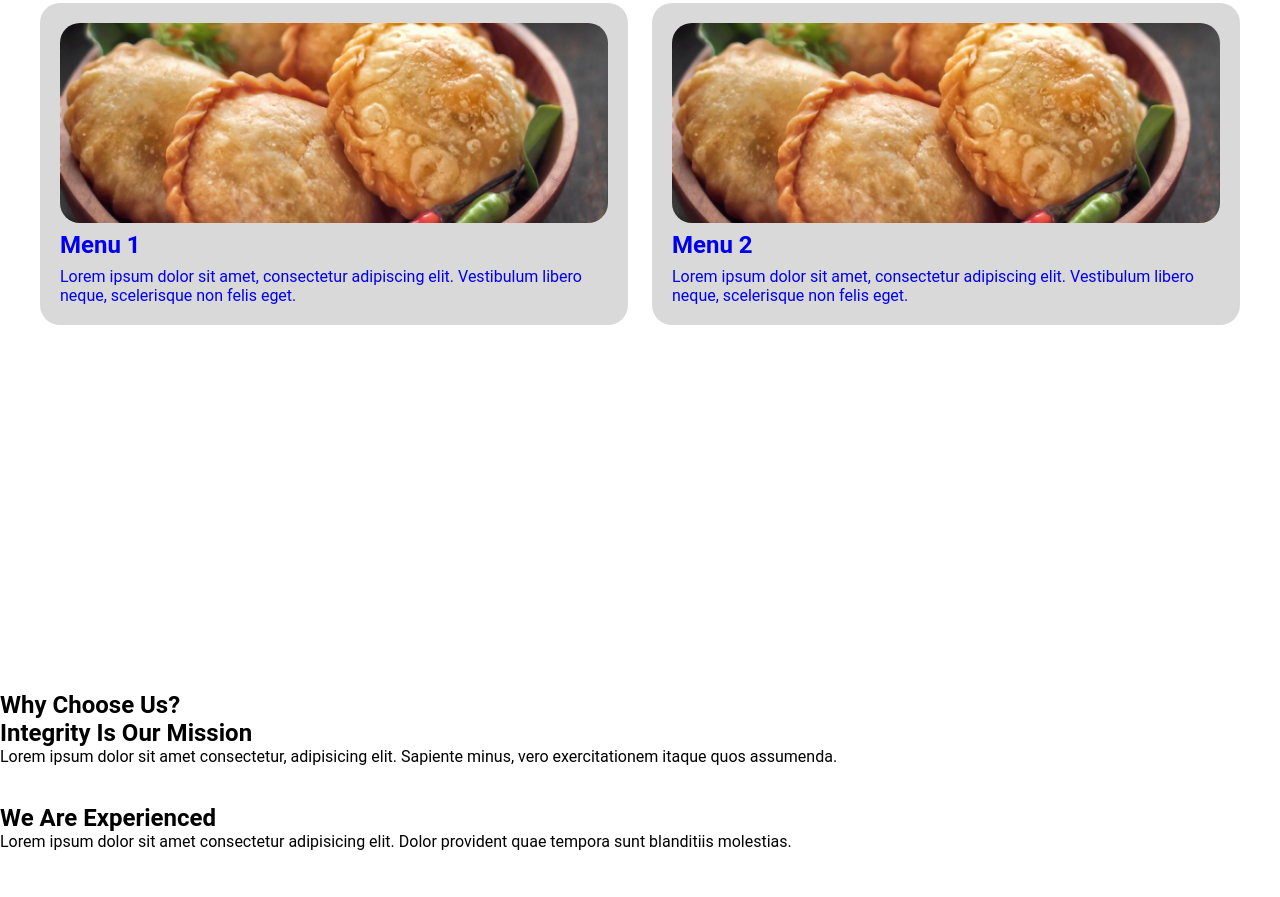
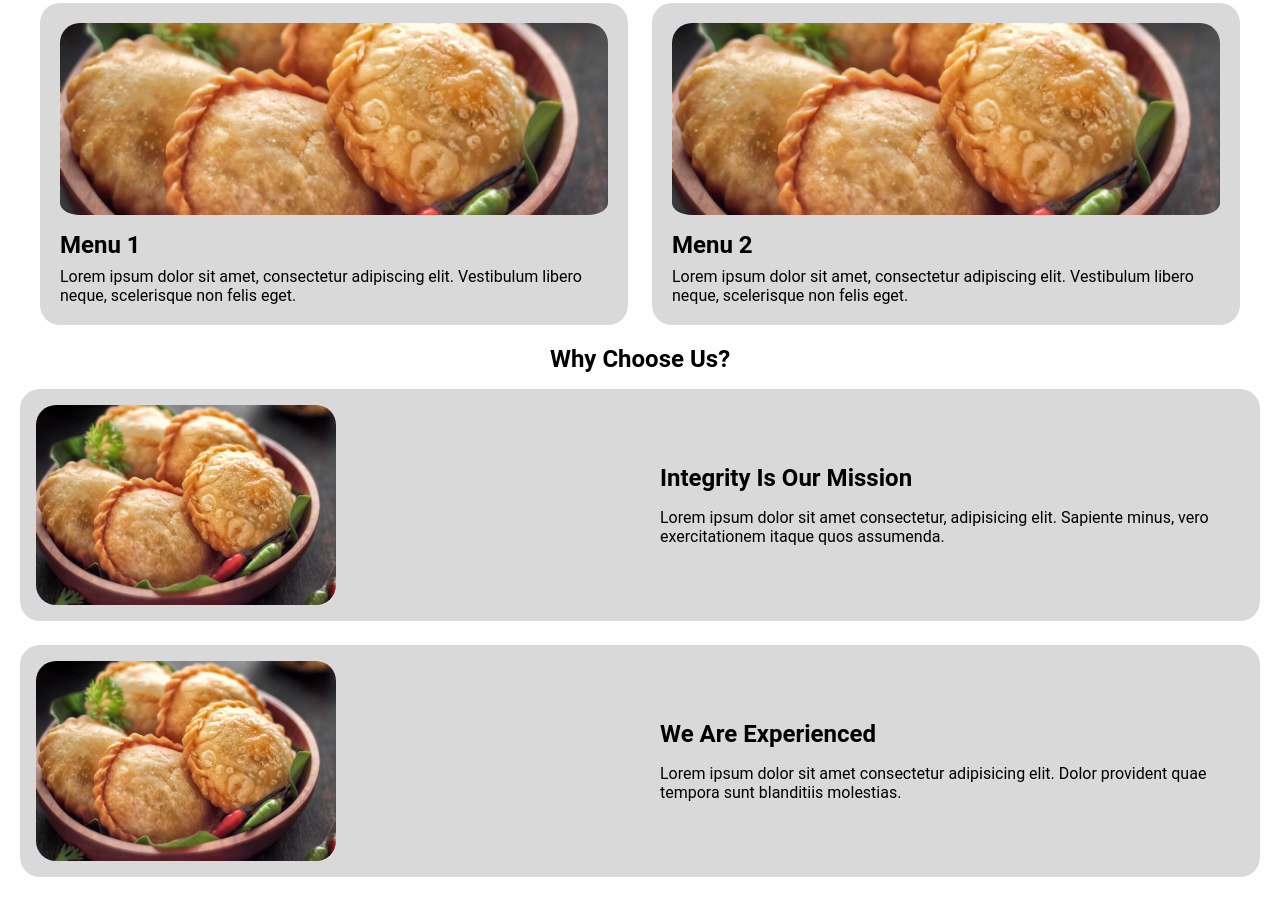
Before and after one commit to Danndifadila/website-pastel-ku, a plain HTML site: page index.html in a window 1280 px wide. Shown: the part 309-1206 px from the top of the page. Before the commit the page ends 1160 px from the top, so only its background shows below. Drawn offline with Linux system fonts and the light colour scheme.

Commit message:
Finishing layouting before adding footer and navbar

```diff
--- a/assets/style.css
+++ b/assets/style.css
@@ -46,7 +46,7 @@ button {
 
 .menu-card-wrapper {
   display: grid;
-  grid-template-rows: repeat(2, 1fr);
+  grid-template-rows: repeat(1, 1fr);
   grid-template-columns: repeat(2, 1fr);
   gap: 1.5rem;
   margin: 20px;
@@ -61,8 +61,44 @@ button {
   text-align: left;
   width: fit-content;
   gap: 0.5rem;
+  color: black;
 }
 
 .menu-card img {
+  padding-bottom: 0.5rem;
   object-fit: cover;
 }
+
+.about-us {
+  display: flex;
+  flex-direction: column;
+  justify-content: center;
+  align-items: center;
+  gap: 1rem;
+  margin: 20px;
+}
+
+.about-us-wrapper {
+  display: flex;
+  flex-direction: column;
+  justify-content: center;
+  gap: 1.5rem;
+}
+
+.about-us-info {
+  padding: 1rem;
+  border-radius: 20px;
+  background-color: var(--test-color-grey);
+  display: grid;
+  grid-template-rows: repeat(1, 1fr);
+  grid-template-columns: repeat(2, 1fr);
+  object-fit: cover;
+  align-items: center;
+}
+
+.about-us-text {
+  margin: 20px;
+  display: flex;
+  flex-direction: column;
+  gap: 1rem;
+}
--- a/index.html
+++ b/index.html
@@ -46,23 +46,27 @@
       </section>
       <section class="about-us">
         <h1>Why Choose Us?</h1>
-        <article>
-          <div class="about-us-wrapper">
+        <article class="about-us-wrapper">
+          <div class="about-us-info">
+            <img src="assets/pastel pict.jpg" alt="" />
+            <div class="about-us-text">
               <h2>Integrity Is Our Mission</h2>
               <p>
-              Lorem ipsum dolor sit amet consectetur, adipisicing elit. Sapiente
-              minus, vero exercitationem itaque quos assumenda.
+                Lorem ipsum dolor sit amet consectetur, adipisicing elit.
+                Sapiente minus, vero exercitationem itaque quos assumenda.
               </p>
-            <img src="" alt="" />
             </div>
-          <div class="about-us-wrapper">
-            <img src="" alt="" />
+          </div>
+          <div class="about-us-info">
+            <img src="assets/pastel pict.jpg" alt="" />
+            <div class="about-us-text">
               <h2>We Are Experienced</h2>
               <p>
                 Lorem ipsum dolor sit amet consectetur adipisicing elit. Dolor
                 provident quae tempora sunt blanditiis molestias.
               </p>
             </div>
+          </div>
         </article>
       </section>
     </main>
```
Lines whose indentation alone changed are shown as unchanged.
